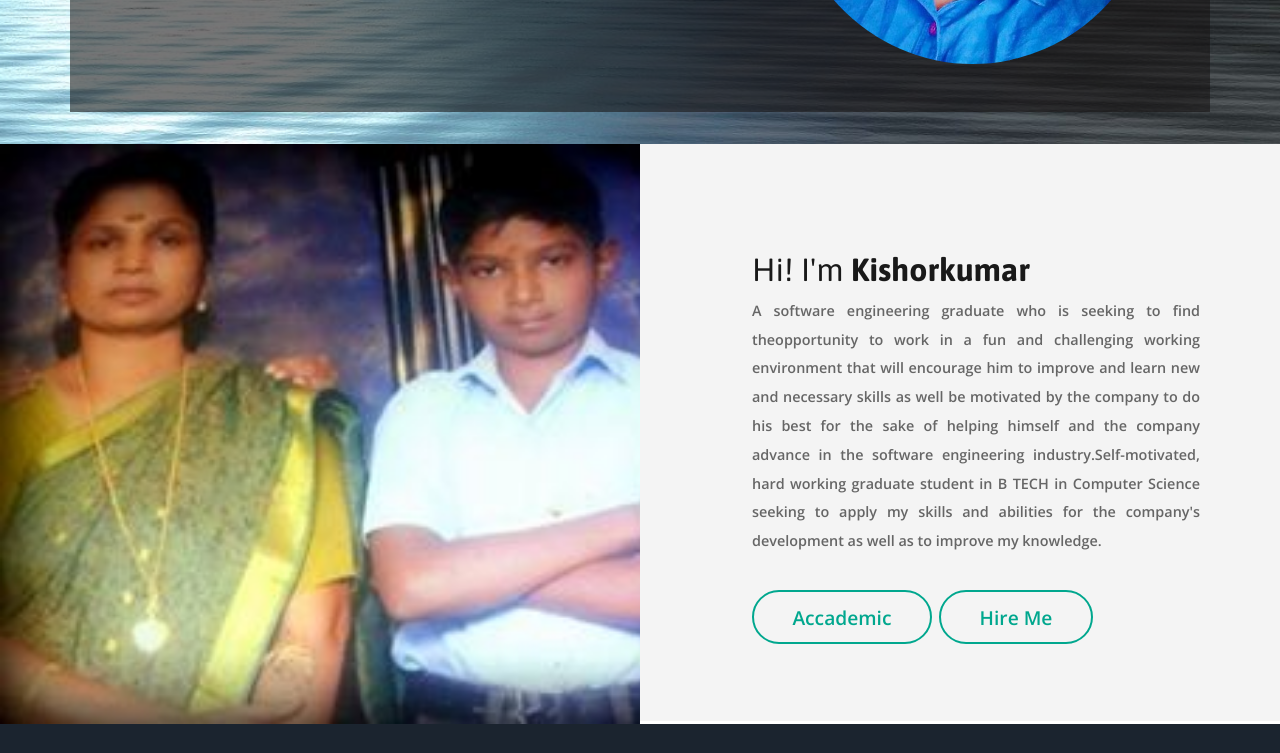
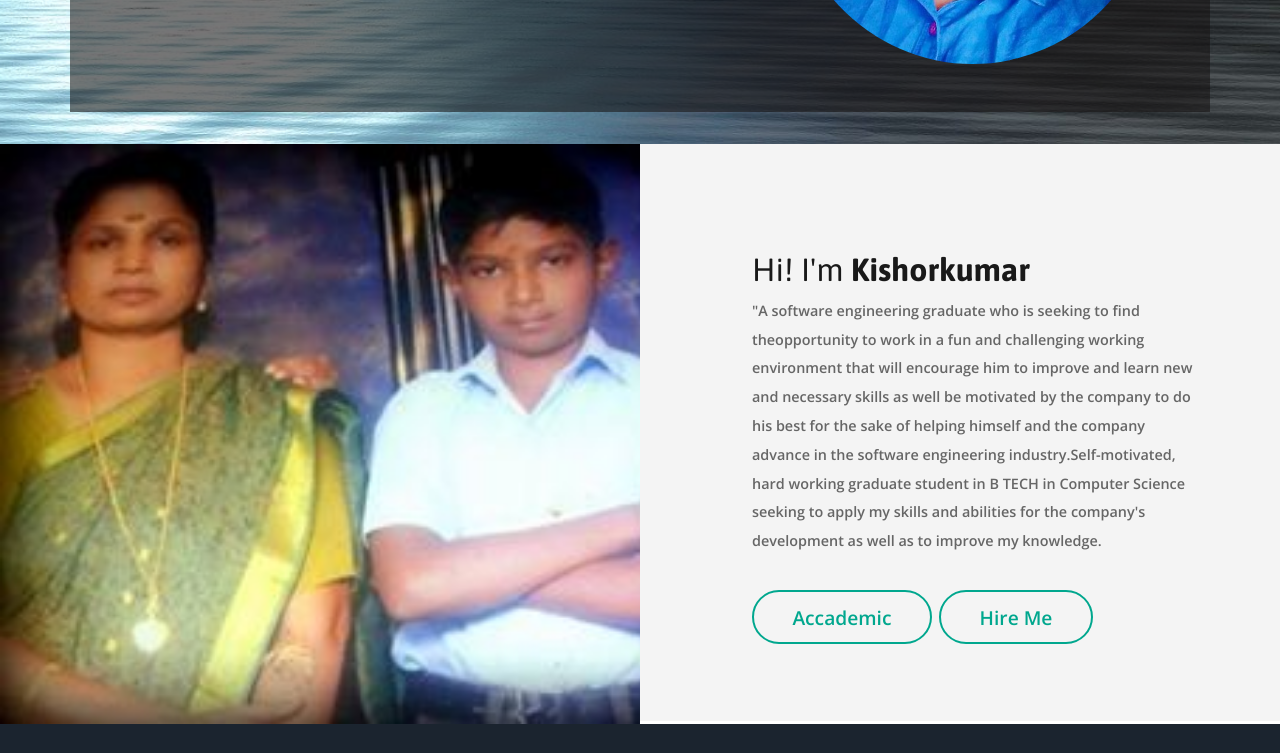
Before and after one commit to kishorekumar2217/My-personal-web-site, a plain HTML site: page index.html in a window 1280 px wide. Shown: the part 549-1302 px from the top of the page. Drawn offline with nearby package versions, Linux system fonts and the light colour scheme.

Commit message:
Update index.html

```diff
--- a/index.html
+++ b/index.html
@@ -137,7 +137,7 @@ Smartphone Compatible web template, free webdesigns for Nokia, Samsung, LG, Sony
 					                <div class="item">
 					                	<div class="about-left-grid">
 											<h2>Hi! I'm <span>Kishorkumar </span></h2>
-											<p class="text-justify">	A software engineering graduate who is seeking to find theopportunity to work in a fun and challenging working environment that will encourage him to improve and learn new and necessary skills as well be motivated by the company to do his best for the sake of helping himself and
+											<p>"A software engineering graduate who is seeking to find theopportunity to work in a fun and challenging working environment that will encourage him to improve and learn new and necessary skills as well be motivated by the company to do his best for the sake of helping himself and
 											the company advance in the software engineering industry.Self-motivated, hard working graduate student in B TECH in Computer Science seeking to apply my skills and abilities for the company's development as well as to improve my knowledge.</p>
 											<ul>
 												<li><a class="a-btn-a scroll" href="#work">Accademic</a></li>
```
